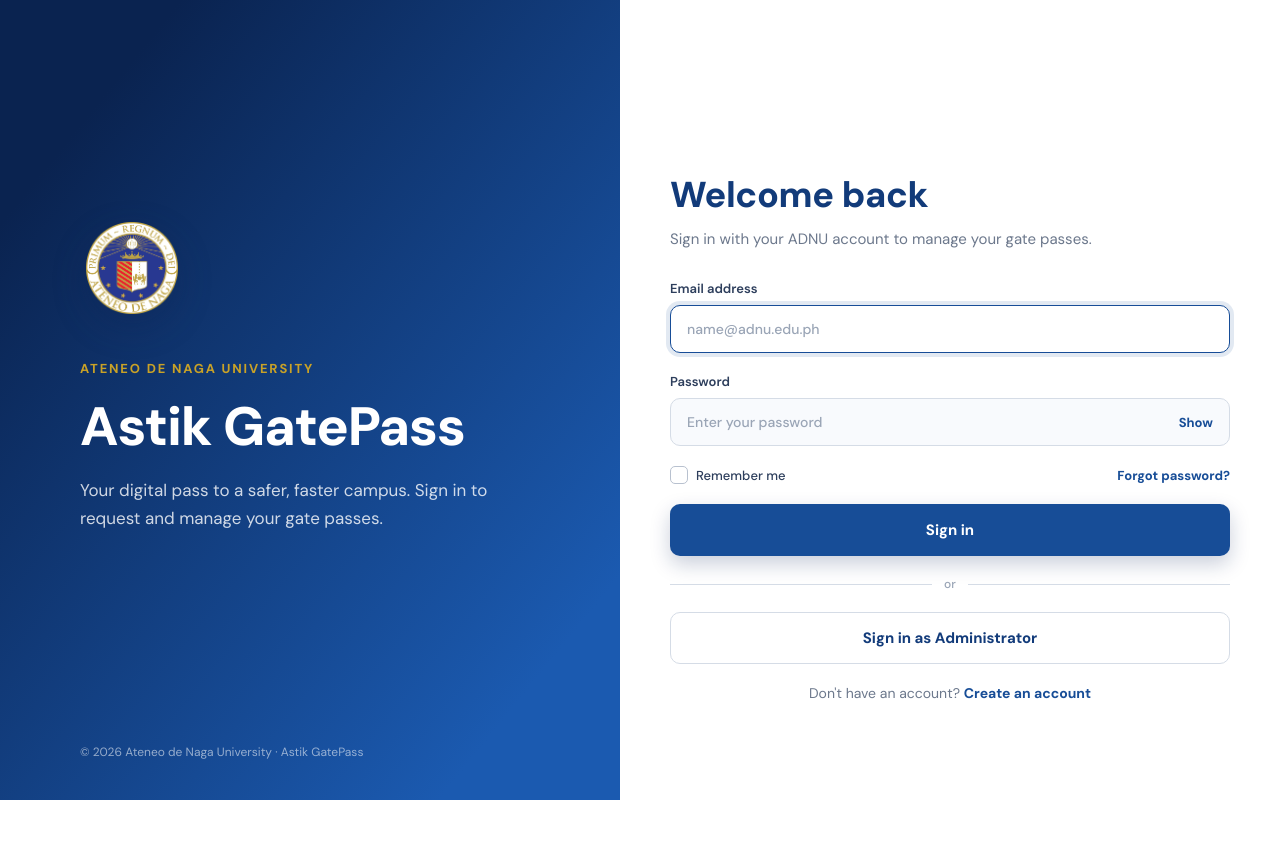
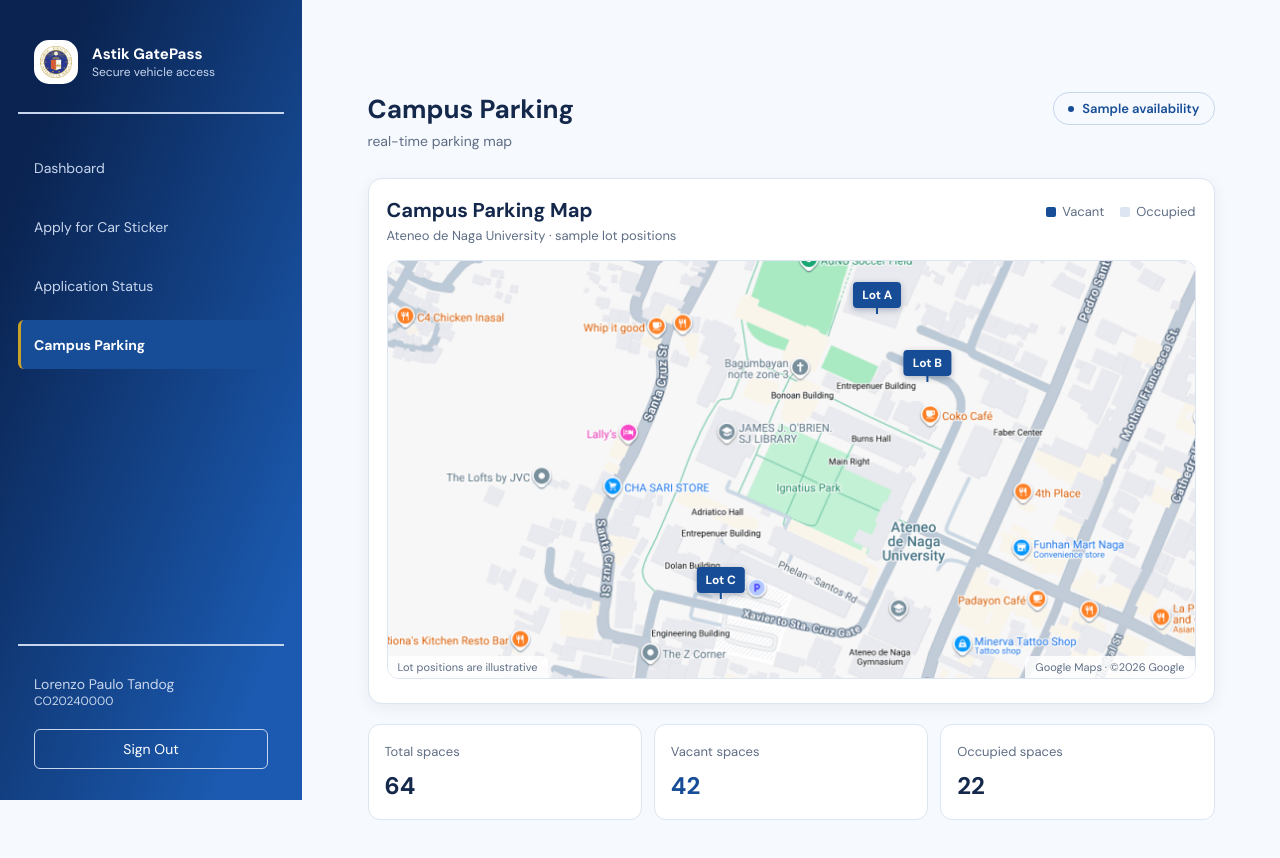
Before and after one commit to Inzuu0713/Astik-Gatepass-Frontend, a React (Vite) app: page /campus-parking in a window 1280 px wide. Before the commit this address led to /login. Shown: the top 858 px of the page. Before the commit the page ends 800 px from the top, so only its background shows below. Built offline with nearby package versions, Linux system fonts and the light colour scheme; no server answers.

Commit message:
Add Campus Parking

```diff
--- a/src/App.jsx
+++ b/src/App.jsx
@@ -2,6 +2,7 @@ import { BrowserRouter, Routes, Route, Navigate } from "react-router";
 import StudentLayout from "./components/student/StudentLayout";
 import Dashboard from "./pages/student/Dashboard";
 import VehicleRegistration from "./pages/student/VehicleRegistration";
+import CampusParking from "./pages/student/CampusParking";
 import ApplicationStatus from "./pages/student/ApplicationStatus";
 import Home from "./pages/Home";
 import Login from "./pages/auth/Login";
@@ -27,6 +28,7 @@ export default function App() {
           <Route element={<StudentLayout />}>
             <Route path="/dashboard" element={<Dashboard />} />
             <Route path="/vehicle-registration" element={<VehicleRegistration />} />
+            <Route path="/campus-parking" element={<CampusParking />} />
             <Route path="/application-status" element={<ApplicationStatus />} />
           </Route>
           <Route path="/admin" element={<Navigate to="/admin/login" replace />} />
--- /dev/null
+++ b/src/pages/student/CampusParking.css
@@ -0,0 +1,243 @@
+.cp-header {
+  display: flex;
+  flex-wrap: wrap;
+  align-items: flex-start;
+  justify-content: space-between;
+  gap: 12px;
+}
+
+.cp-header h1 {
+  color: #14284b;
+  font-size: 26px;
+}
+
+.cp-pill {
+  display: inline-flex;
+  align-items: center;
+  gap: 8px;
+  padding: 7px 14px;
+  border: 1px solid #c7d6ed;
+  border-radius: 16px;
+  background: #f6f9fd;
+  color: var(--primary);
+  font-size: 13px;
+  font-weight: 600;
+}
+
+.cp-pill::before {
+  content: '';
+  width: 6px;
+  height: 6px;
+  border-radius: 50%;
+  background: var(--primary);
+}
+
+/* Map card */
+.cp-card {
+  padding: 18px 18px 24px;
+  border: 1px solid #dce5f1;
+  border-radius: 14px;
+  background: #fff;
+  box-shadow: 0 4px 16px rgba(20, 40, 75, 0.06);
+}
+
+.cp-card-head {
+  display: flex;
+  flex-wrap: wrap;
+  align-items: flex-start;
+  justify-content: space-between;
+  gap: 12px;
+}
+
+.cp-card-head h2 {
+  margin: 0;
+  color: #14284b;
+  font-size: 20px;
+  font-weight: 700;
+}
+
+.cp-card-head p {
+  margin: 4px 0 0;
+  color: #5f6e85;
+  font-size: 13px;
+}
+
+.cp-legend {
+  display: flex;
+  gap: 16px;
+  margin: 6px 0 0;
+  padding: 0;
+  list-style: none;
+  color: #5f6e85;
+  font-size: 13px;
+}
+
+.cp-legend li {
+  display: flex;
+  align-items: center;
+  gap: 6px;
+}
+
+.cp-swatch {
+  width: 10px;
+  height: 10px;
+  border-radius: 2px;
+}
+
+.cp-swatch-vacant {
+  background: var(--primary);
+}
+
+.cp-swatch-occupied {
+  background: #dce5f1;
+}
+
+.cp-map {
+  position: relative;
+  margin-top: 16px;
+  overflow: hidden;
+  border: 1px solid #dce5f1;
+  border-radius: 12px;
+}
+
+.cp-map img {
+  display: block;
+  width: 100%;
+  height: auto;
+}
+
+/* Lot pins: the tip of the stem sits on (left, top). */
+.cp-pin {
+  position: absolute;
+  padding: 5px 9px;
+  border: 0;
+  border-radius: 4px;
+  background: var(--primary);
+  box-shadow: 0 2px 6px rgba(20, 40, 75, 0.3);
+  color: #fff;
+  font: inherit;
+  font-size: 12px;
+  font-weight: 700;
+  white-space: nowrap;
+  cursor: pointer;
+  transform: translate(-50%, calc(-100% - 6px));
+}
+
+.cp-pin::after {
+  content: '';
+  position: absolute;
+  top: 100%;
+  left: 50%;
+  width: 2px;
+  height: 6px;
+  background: inherit;
+  transform: translateX(-50%);
+}
+
+.cp-pin:hover {
+  background: var(--navy);
+}
+
+.cp-pin:focus-visible {
+  outline: 2px solid var(--gold);
+  outline-offset: 2px;
+}
+
+.cp-pin-full {
+  background: #dce5f1;
+  color: #14284b;
+}
+
+.cp-pin-full:hover {
+  background: #c7d6ed;
+}
+
+.cp-map-note {
+  position: absolute;
+  bottom: 0;
+  margin: 0;
+  padding: 4px 10px;
+  background: rgba(255, 255, 255, 0.85);
+  color: #5f6e85;
+  font-size: 11px;
+}
+
+.cp-map-note-left {
+  left: 0;
+  border-top-right-radius: 6px;
+}
+
+.cp-map-note-right {
+  right: 0;
+  border-top-left-radius: 6px;
+}
+
+.cp-back {
+  margin-top: 14px;
+  padding: 0;
+  border: 0;
+  background: none;
+  color: var(--primary);
+  font: inherit;
+  font-size: 14px;
+  font-weight: 600;
+  cursor: pointer;
+}
+
+.cp-back:hover {
+  text-decoration: underline;
+}
+
+.cp-back:focus-visible {
+  outline: 2px solid var(--gold);
+  outline-offset: 2px;
+}
+
+/* Stats */
+.cp-stats {
+  display: grid;
+  grid-template-columns: repeat(3, 1fr);
+  gap: 12px;
+  margin-top: 20px;
+}
+
+.cp-stat {
+  min-width: 0;
+  padding: 18px 16px;
+  border: 1px solid #dce5f1;
+  border-radius: 12px;
+  background: #fff;
+}
+
+.cp-stat h2 {
+  margin: 0;
+  color: #5f6e85;
+  font-size: 13px;
+  font-weight: 400;
+}
+
+.cp-stat-value {
+  margin: 10px 0 0;
+  color: #14284b;
+  font-size: 24px;
+  font-weight: 700;
+}
+
+.cp-stat-vacant {
+  color: var(--primary);
+}
+
+@media (max-width: 720px) {
+  .cp-stats {
+    grid-template-columns: 1fr;
+  }
+
+  .cp-pin {
+    padding: 3px 6px;
+    font-size: 10px;
+  }
+
+  .cp-map-note {
+    font-size: 9px;
+  }
+}
--- /dev/null
+++ b/src/pages/student/CampusParking.jsx
@@ -0,0 +1,114 @@
+import { useSearchParams } from 'react-router'
+import campusMap from '../../assets/campus-map.png'
+import './CampusParking.css'
+
+// Sample occupancy until the parking endpoints exist.
+// x / y are the pin tip position as a percentage of the map image.
+const LOTS = [
+  { id: 'A', total: 16, occupied: 4, x: 60.7, y: 12.6 },
+  { id: 'B', total: 24, occupied: 10, x: 66.9, y: 29 },
+  { id: 'C', total: 24, occupied: 8, x: 41.3, y: 81 },
+]
+
+function StatCard({ label, value, tone }) {
+  return (
+    <section className="cp-stat">
+      <h2>{label}</h2>
+      <p className={tone ? `cp-stat-value cp-stat-${tone}` : 'cp-stat-value'}>{value}</p>
+    </section>
+  )
+}
+
+export default function CampusParking() {
+  const [searchParams, setSearchParams] = useSearchParams()
+  const selected = LOTS.find((lot) => lot.id === searchParams.get('lot')?.toUpperCase())
+
+  const total = selected ? selected.total : LOTS.reduce((sum, lot) => sum + lot.total, 0)
+  const occupied = selected ? selected.occupied : LOTS.reduce((sum, lot) => sum + lot.occupied, 0)
+  const vacant = total - occupied
+
+  const pins = selected ? [selected] : LOTS
+  const name = selected && `Lot ${selected.id}`
+
+  function selectLot(id) {
+    setSearchParams(id ? { lot: id } : {})
+  }
+
+  return (
+    <>
+      <header className="page-header cp-header">
+        <div>
+          <h1>{selected ? `${name} Detail` : 'Campus Parking'}</h1>
+          <p>{selected ? 'selected lot overview' : 'real-time parking map'}</p>
+        </div>
+        <span className="cp-pill">Sample availability</span>
+      </header>
+
+      <section className="cp-card">
+        <div className="cp-card-head">
+          <div>
+            <h2>{selected ? `${name} Overview` : 'Campus Parking Map'}</h2>
+            <p>
+              Ateneo de Naga University · {selected ? `${name} selected` : 'sample lot positions'}
+            </p>
+          </div>
+          <ul className="cp-legend">
+            <li>
+              <span className="cp-swatch cp-swatch-vacant" aria-hidden="true" />
+              Vacant
+            </li>
+            <li>
+              <span className="cp-swatch cp-swatch-occupied" aria-hidden="true" />
+              Occupied
+            </li>
+          </ul>
+        </div>
+
+        <div className="cp-map">
+          <img
+            src={campusMap}
+            alt="Map of Ateneo de Naga University and the surrounding streets."
+            width="1626"
+            height="840"
+          />
+
+          {pins.map((lot) => {
+            const full = lot.total - lot.occupied <= 0
+            const isSelected = selected?.id === lot.id
+            return (
+              <button
+                key={lot.id}
+                type="button"
+                className={full ? 'cp-pin cp-pin-full' : 'cp-pin'}
+                style={{ left: `${lot.x}%`, top: `${lot.y}%` }}
+                aria-pressed={isSelected}
+                aria-label={`Lot ${lot.id}: ${lot.total - lot.occupied} of ${lot.total} spaces vacant`}
+                onClick={() => selectLot(isSelected ? null : lot.id)}
+              >
+                Lot {lot.id}
+                {isSelected && ' · selected'}
+              </button>
+            )
+          })}
+
+          <p className="cp-map-note cp-map-note-left">
+            {selected ? `${name} selected · sample occupancy` : 'Lot positions are illustrative'}
+          </p>
+          <p className="cp-map-note cp-map-note-right">Google Maps · ©2026 Google</p>
+        </div>
+
+        {selected && (
+          <button type="button" className="cp-back" onClick={() => selectLot(null)}>
+            ← Show all lots
+          </button>
+        )}
+      </section>
+
+      <div className="cp-stats" aria-live="polite">
+        <StatCard label={selected ? `${name} total spaces` : 'Total spaces'} value={total} />
+        <StatCard label={selected ? `${name} empty spaces` : 'Vacant spaces'} value={vacant} tone="vacant" />
+        <StatCard label={selected ? `${name} vehicles parked` : 'Occupied spaces'} value={occupied} />
+      </div>
+    </>
+  )
+}
```
Also changed, not shown: src/assets/campus-map.png (added).
